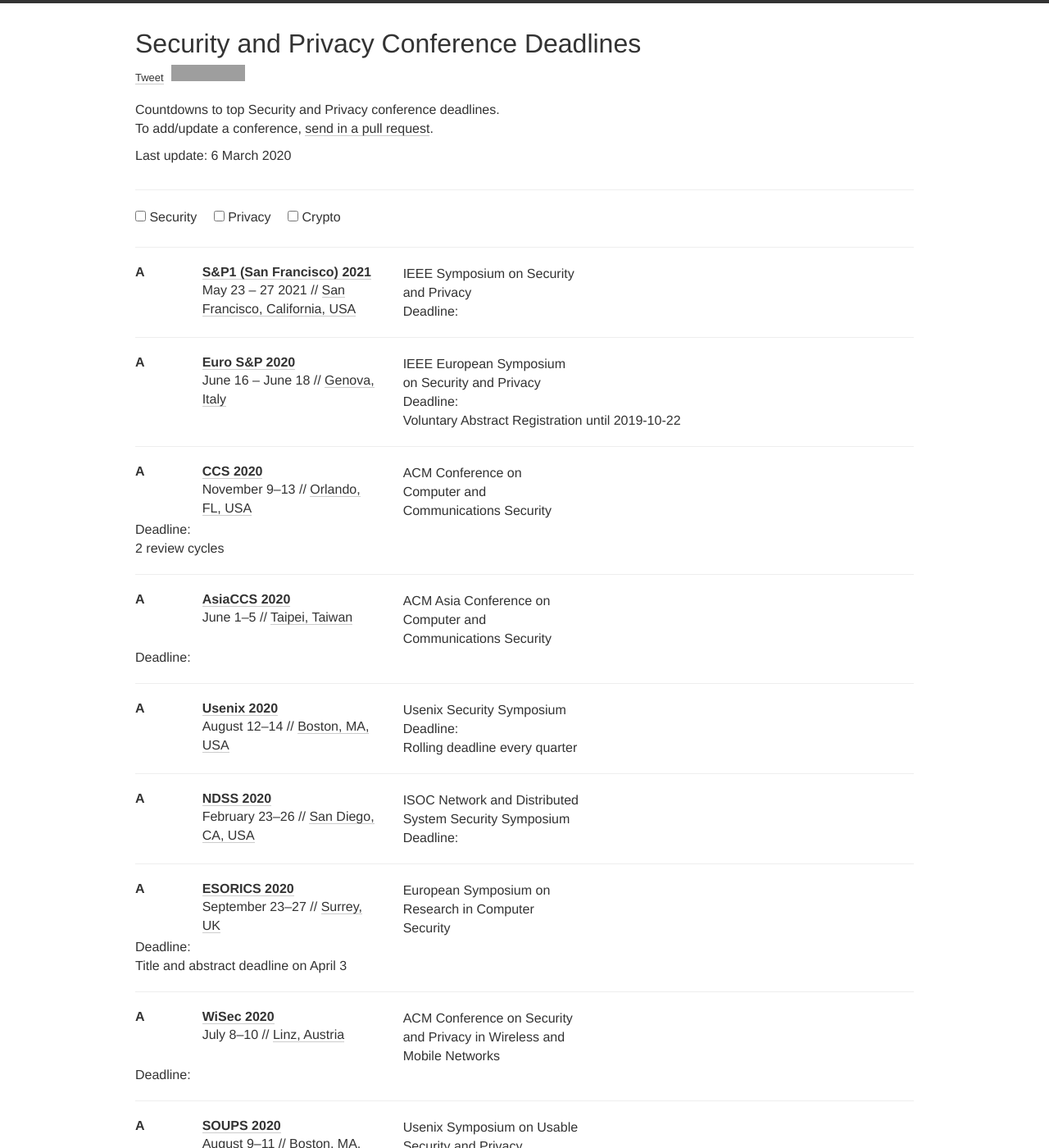
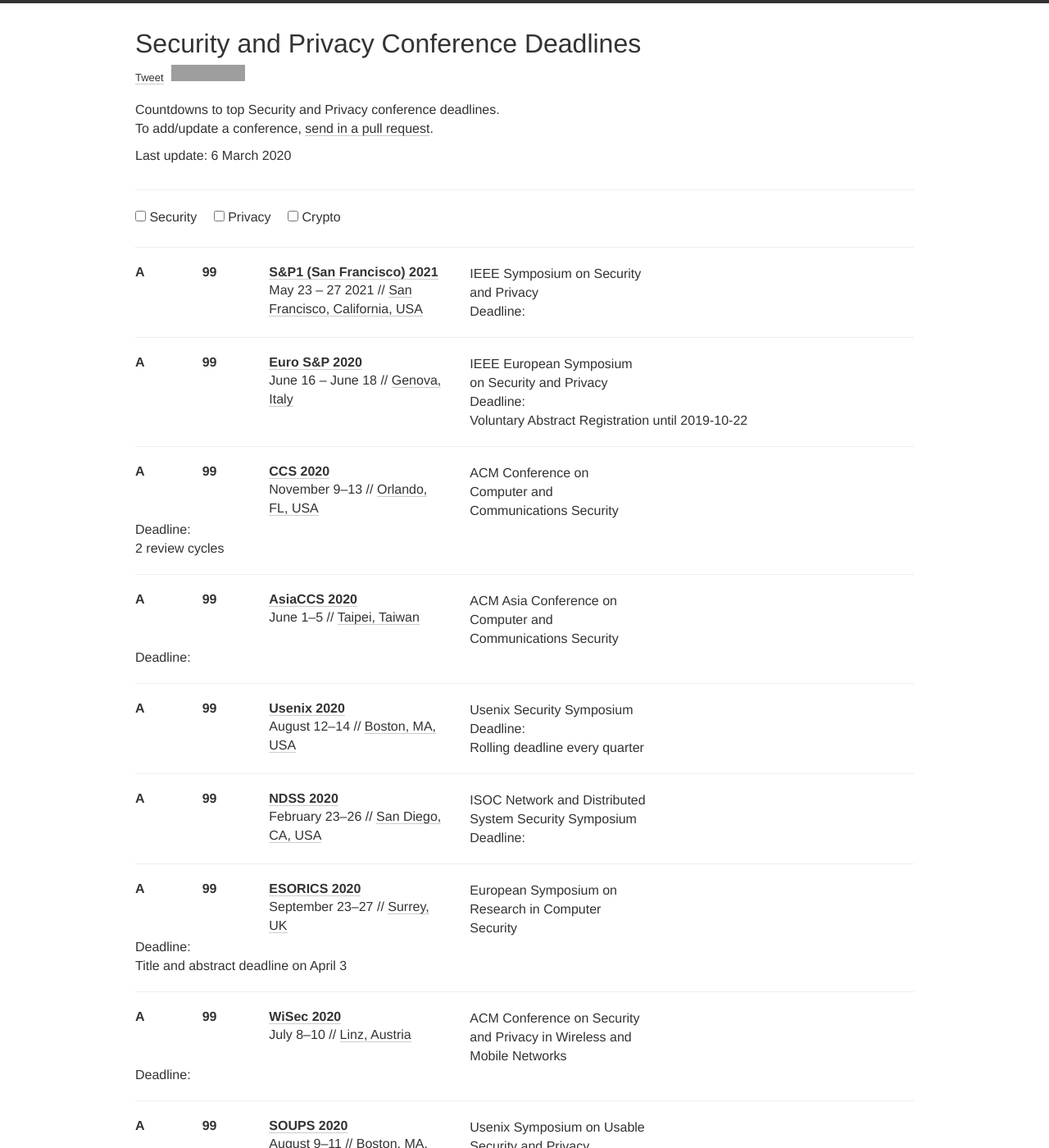
Before and after one commit to jianghaizhi/conference, a Jekyll site: the page built from index.html, in a window 1280 px wide and 1400 px high. Shown: the whole window at 82% size. Built offline with Jekyll 4.4.1, drawn with Linux system fonts in a browser that asks for light colours; nearby versions of some CDN libraries; comment, search, counter and statistics services are not loaded; some of the changed text lies outside the part shown; grey boxes are pictures that could not be loaded.

Commit message:
Update index.html

```diff
--- a/index.html
+++ b/index.html
@@ -54,8 +54,11 @@
         {% for conf in site.data.conferences %}
         <div id="{{ conf.name | append: conf.year | slugify }}" class="conf {% for tag in conf.tags %} {{tag}} {% endfor %}">
           <div class="row">
-             <div class="col-xs-12 col-sm-1">
+             <div class="col-xs-24 col-sm-1">
                 <h2>A</h2>
+              </div>
+            <div class="col-xs-24 col-sm-1">
+                <h2>99</h2>
               </div>
               <div class="col-xs-12 col-sm-3">
                 <h2><a href="{{conf.link}}">{{conf.name}} {{conf.year}}</a></h2>
```
